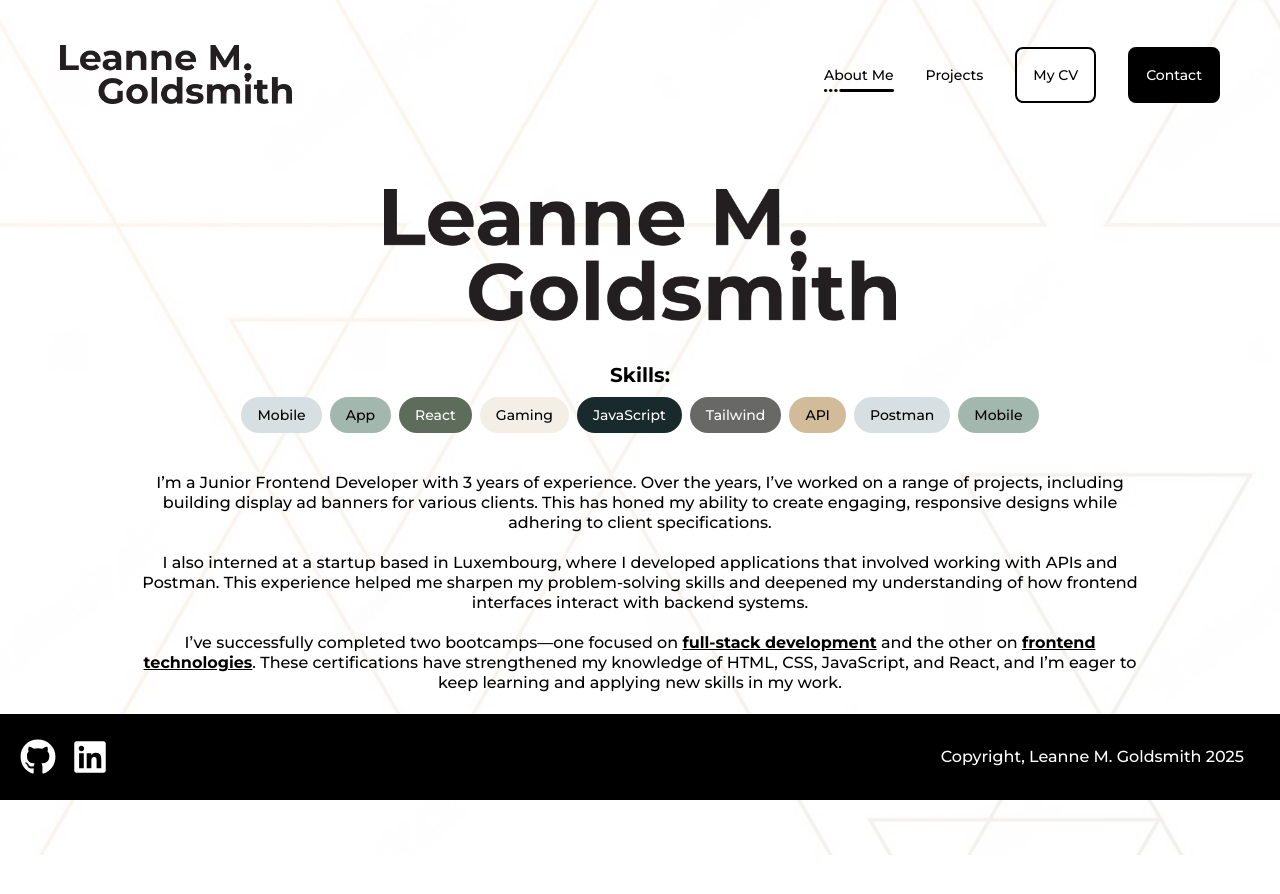
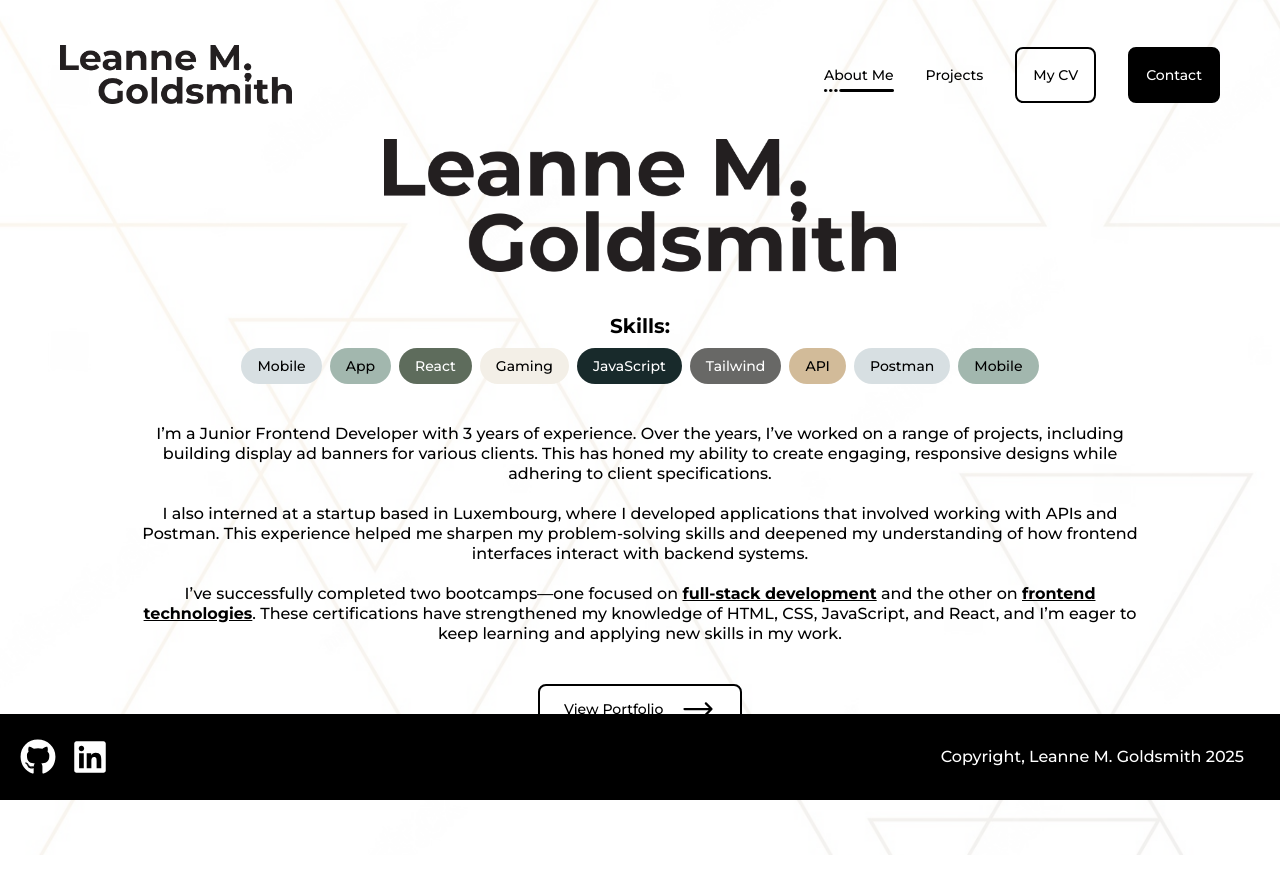
Before and after one commit to LeanneCodes/cybersecurity-portfolio, a Next.js app: page /about in a window 1280 px wide. Shown: the top 894 px of the page. After the commit the page ends 860 px from the top, so only its background shows below. Built offline with nearby package versions, Linux system fonts and the light colour scheme.

Commit message:
resized for about and cntact

```diff
--- a/app/about/page.jsx
+++ b/app/about/page.jsx
@@ -7,7 +7,7 @@ import Labels from '@/components/Labels/Labels';
 
 const page = () => {
   return (
-    <div className='xxs:pt-0 xxs:flex xxs:flex-col xxs:pr-0 xxs:pb-0 2xl:flex-row 2xl:pr-40 4xl:pt-10 flex pr-48 pb-[86px]'>
+    <div className='xxs:flex xxs:flex-col xxs:pr-0 xxs:mt-[500px] xs:mt-[300px] sm:mt-[200px] md:mt-[300px] lg:mt-[100px] xl:mt-[150px] 2xl:mt-[100px] 2xl:flex-row 2xl:pr-40 4xl:pt-10 flex pr-48 pb-[86px]'>
         <div className='2xl:justify-center 2xl:mt-[-60px] flex items-start flex-col w-1/2'>
             <Image
                 alt="Triangles with an image of Leanne"
@@ -25,7 +25,7 @@ const page = () => {
                     alt="Logo"
                     width={500}
                     height={64}
-                    className="xs:w-3/5 xs:mx-auto lg:w-1/2"
+                    className="xs:w-3/5 xs:mx-auto lg:w-1/2 2xl:ml-0"
                 />
             </div>
 
@@ -55,7 +55,7 @@ const page = () => {
             </div>
 
             <Link href="/projects" className='xxs:w-full xxs:mx-auto xxs:flex xxs:justify-center 2xl:justify-start'>
-                <OutlineButton className="xxs:w-[70%] xxs:mx-auto xxs:text-sm xxs:h-[50px] xs:w-[50%] sm:w-[38%] md:w-[32%] lg:w-1/4 xl:w-[20%] 2xl:w-[23%] mb-10 text-[20px] bg-white h-[60px] w-[230px] flex justify-around items-center relative z-10 group">
+                <OutlineButton className="xxs:w-[70%] xxs:mx-auto xxs:text-sm xxs:h-[50px] xs:w-[50%] sm:w-[38%] md:w-[32%] lg:w-1/4 xl:w-[20%] 2xl:w-[23%] 2xl:ml-0 mb-10 text-[20px] bg-white h-[60px] w-[230px] flex justify-around items-center relative z-10 group">
                     View Portfolio
                     <HiOutlineArrowLongRight className="text-4xl transition-transform duration-300 group-hover:translate-x-2" />
                 </OutlineButton>
--- a/app/contact/page.jsx
+++ b/app/contact/page.jsx
@@ -95,11 +95,11 @@ const Page = () => {
     }, [status]);
 
     return (
-        <div className='xxs:flex xxs:flex-col xxs:px-0 xxs:pt-0 mx-auto 2xl:flex-row 2xl:px-32 4xl:px-52 flex'>
+        <div className='xxs:flex xxs:flex-col xxs:px-0 xxs:mt-[500px] xs:mt-[400px] md:mt-[450px] 2xl:mt-[100px] mx-auto 2xl:flex-row 2xl:px-32 4xl:px-52 pb-[86px]'>
             <div className='xxs:w-4/5 xxs:mx-auto xxs:mb-20 w-1/2'>
                 <div>
                     <h1 className='xxs:text-[24px] xxs:text-center md:text-[32px] lg:text-[44px] 2xl:text-left font-bold'>Contact me!</h1>
-                    <h2 className='xxs:text-[40px] xxs:text-center xxs:mt-[-10px] md:text-[52px] md:mt-[-18px] lg:text-[66px] lg:mt-[-28px] 2xl:text-left mt-[-25px] mb-10 font-bold'>Let's work...</h2>
+                    <h2 className='xxs:text-[36px] xxs:text-center xxs:mt-[-10px] md:text-[52px] md:mt-[-18px] lg:text-[66px] lg:mt-[-28px] 2xl:text-left mt-[-25px] mb-10 font-bold'>Let's work...</h2>
 
                     <p className='xxs:w-full xxs:text-sm xxs:text-center md:text-[16px] 2xl:text-left 2xl:w-4/5 w-3/4 mb-10'>I build display banner ads for esteemed clients and projects for a variety of audiences, gaming, natural hair community and ecommerce for small businesses</p>
 
--- a/app/layout.js
+++ b/app/layout.js
@@ -22,7 +22,7 @@ export default function RootLayout({ children }) {
         className={`${montserrat.variable} antialiased min-h-screen flex flex-col object-cover bg-cover bg-center bg-no-repeat bg-faint-triangles`}
       >
         <Navbar />
-        <main className="xxs:mt-[-20px] xs:mt-[5px] sm:mt-[40px] md:mt-[60px] lg:mt-[40px] flex-grow w-full pt-[149px] pb-[100px]">
+        <main className="flex-grow w-full h-screen flex items-center pt-[149px] pb-[100px]">
           {children}
         </main>
         <Footer />
--- a/app/page.js
+++ b/app/page.js
@@ -6,7 +6,7 @@ import { HiOutlineArrowLongRight } from "react-icons/hi2";
 export default function Home() {
   return (
     <main
-      id="homepage" className="md:mt-[80px] lg:mt-[60px] 2xl:mt-[200px]"
+      id="homepage" className=""
     >
       <div>
         <Image
@@ -14,7 +14,7 @@ export default function Home() {
           alt="Logo"
           width={780}
           height={64}
-          className="xxs:w-4/5 xxs:mx-auto xs:w-3/5 lg:w-1/2 lg:ml-[100px] xl:mt-[80px] 4xl:w-2/5 4xl:ml-[200px] relative z-10"
+          className="xxs:w-4/5 xxs:mx-auto xs:w-3/5 lg:w-1/2 lg:ml-[100px] 4xl:w-2/5 4xl:ml-[200px] relative z-10"
         />
 
         <h1 className="xxs:w-4/5 xxs:mx-auto xxs:text-center xxs:text-sm xs:w-3/4 md:text-[16px] md:w-3/5 lg:text-left lg:ml-[100px] lg:w-1/2 2xl:w-1/2 mt-[50px] 4xl:ml-[200px] w-[40%] relative z-10 text-[20px]">
```
